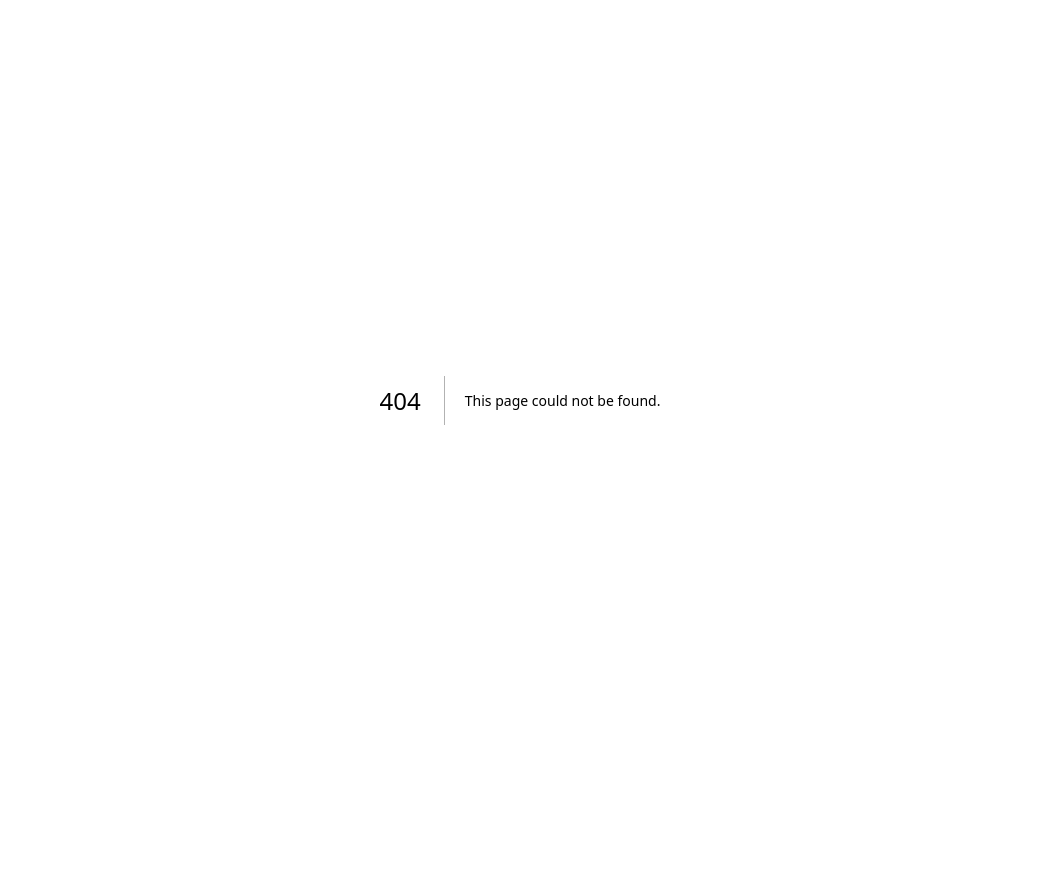
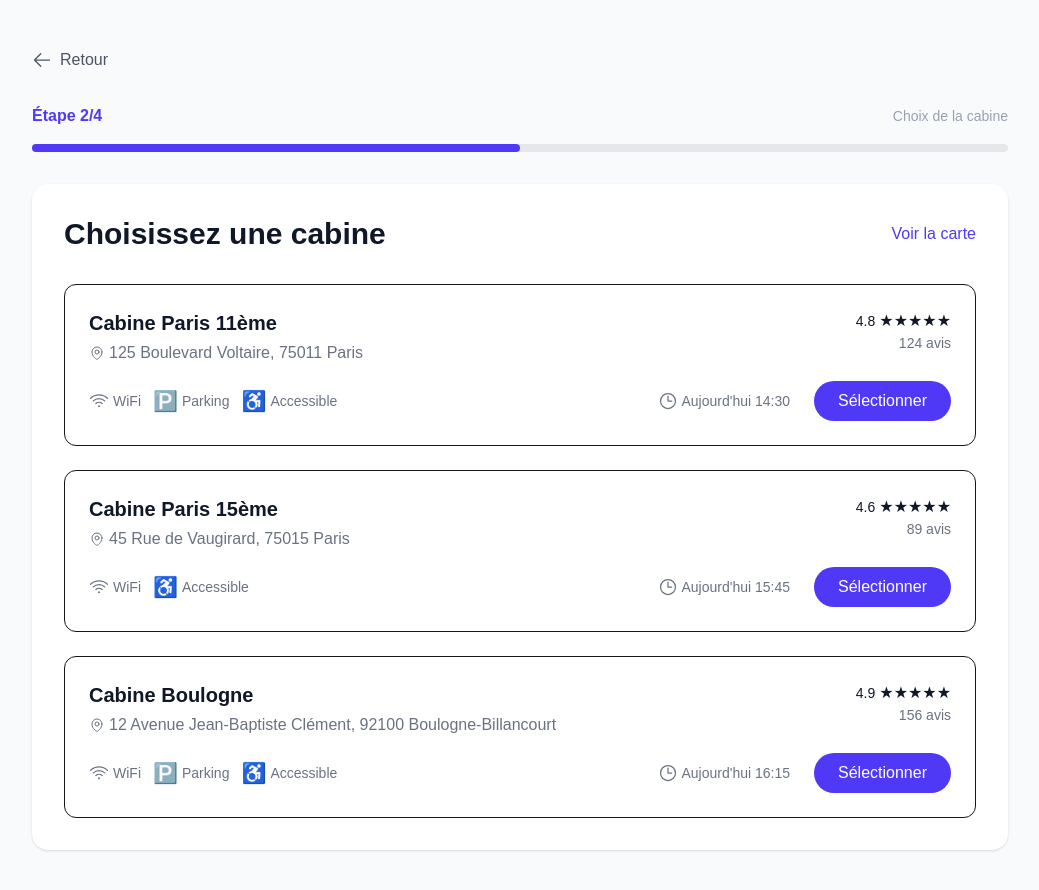
Before and after one commit to n4thans/Proxima, a Next.js app: page /consultation/booths in a window 1280 px wide. Before the commit this address had no page. Shown: the top 890 px of the page, without its empty margins (120-1159 px from the left). Before the commit the page ends 800 px from the top, so only its background shows below. Built offline with nearby package versions, Linux system fonts and the light colour scheme.

Commit message:
Add booth selection and schedule pages

```diff
--- /dev/null
+++ b/src/app/consultation/booths/[id]/schedule/page.tsx
@@ -0,0 +1,100 @@
+import { ArrowLeftIcon } from '@heroicons/react/24/outline';
+import Link from 'next/link';
+
+// Helper function to generate time slots
+const generateTimeSlots = () => {
+  const slots = [];
+  for (let hour = 9; hour <= 18; hour++) {
+    for (let minute of ['00', '30']) {
+      if (hour === 18 && minute === '30') continue;
+      slots.push(`${hour}:${minute}`);
+    }
+  }
+  return slots;
+};
+
+export default function SchedulePage({ params }: { params: { id: string } }) {
+  const timeSlots = generateTimeSlots();
+  const today = new Date();
+
+  // Generate next 7 days
+  const dates = Array.from({ length: 7 }, (_, i) => {
+    const date = new Date();
+    date.setDate(today.getDate() + i);
+    return date;
+  });
+
+  return (
+    <main className="min-h-screen bg-gray-50 py-12">
+      <div className="container mx-auto px-6 max-w-4xl">
+        {/* Back button */}
+        <Link
+          href="/consultation/booths"
+          className="inline-flex items-center text-gray-600 hover:text-gray-900 mb-8"
+        >
+          <ArrowLeftIcon className="w-5 h-5 mr-2" />
+          Retour
+        </Link>
+
+        {/* Progress indicator */}
+        <div className="mb-8">
+          <div className="flex items-center justify-between mb-4">
+            <span className="text-indigo-600 font-semibold">Étape 3/4</span>
+            <span className="text-gray-400 text-sm">Choix de l'horaire</span>
+          </div>
+          <div className="h-2 bg-gray-200 rounded-full">
+            <div className="h-2 bg-indigo-600 rounded-full w-3/4"></div>
+          </div>
+        </div>
+
+        {/* Main content */}
+        <div className="bg-white rounded-2xl shadow-sm p-8">
+          <h1 className="text-3xl font-bold text-gray-900 mb-8">
+            Sélectionnez un horaire
+          </h1>
+
+          {/* Date selection */}
+          <div className="flex gap-4 overflow-x-auto pb-4 mb-8">
+            {dates.map((date, index) => (
+              <button
+                key={index}
+                className={`flex-shrink-0 p-4 rounded-xl border-2 ${
+                  index === 0 ? 'border-indigo-600 bg-indigo-50' : 'border-gray-200 hover:border-indigo-600'
+                }`}
+              >
+                <p className="text-sm text-gray-500 mb-1">
+                  {date.toLocaleDateString('fr-FR', { weekday: 'short' })}
+                </p>
+                <p className="text-lg font-semibold">
+                  {date.toLocaleDateString('fr-FR', { day: 'numeric', month: 'short' })}
+                </p>
+              </button>
+            ))}
+          </div>
+
+          {/* Time slots grid */}
+          <div className="grid grid-cols-3 sm:grid-cols-4 md:grid-cols-5 gap-4">
+            {timeSlots.map((slot, index) => (
+              <button
+                key={index}
+                className="p-3 rounded-xl border-2 border-gray-200 hover:border-indigo-600 transition-colors"
+              >
+                {slot}
+              </button>
+            ))}
+          </div>
+
+          {/* Continue button */}
+          <div className="mt-8">
+            <Link
+              href="/consultation/doctor"
+              className="w-full bg-indigo-600 text-white py-3 px-6 rounded-full font-semibold hover:bg-indigo-700 transition-colors flex items-center justify-center"
+            >
+              Continuer
+            </Link>
+          </div>
+        </div>
+      </div>
+    </main>
+  );
+}
--- /dev/null
+++ b/src/app/consultation/booths/page.tsx
@@ -0,0 +1,145 @@
+import { ArrowLeftIcon, WifiIcon, MapPinIcon, ClockIcon, CheckCircleIcon } from '@heroicons/react/24/outline';
+import Link from 'next/link';
+
+const booths = [
+  {
+    id: 1,
+    name: "Cabine Paris 11ème",
+    address: "125 Boulevard Voltaire",
+    city: "Paris",
+    postalCode: "75011",
+    distance: "1.2",
+    rating: 4.8,
+    reviews: 124,
+    nextSlot: "Aujourd'hui 14:30",
+    features: ["wifi", "parking", "handicap"],
+  },
+  {
+    id: 2,
+    name: "Cabine Paris 15ème",
+    address: "45 Rue de Vaugirard",
+    city: "Paris",
+    postalCode: "75015",
+    distance: "2.5",
+    rating: 4.6,
+    reviews: 89,
+    nextSlot: "Aujourd'hui 15:45",
+    features: ["wifi", "handicap"],
+  },
+  {
+    id: 3,
+    name: "Cabine Boulogne",
+    address: "12 Avenue Jean-Baptiste Clément",
+    city: "Boulogne-Billancourt",
+    postalCode: "92100",
+    distance: "3.8",
+    rating: 4.9,
+    reviews: 156,
+    nextSlot: "Aujourd'hui 16:15",
+    features: ["wifi", "parking", "handicap"],
+  }
+];
+
+export default function BoothsPage() {
+  return (
+    <main className="min-h-screen bg-gray-50 py-12">
+      <div className="container mx-auto px-6 max-w-5xl">
+        {/* Back button */}
+        <Link
+          href="/consultation"
+          className="inline-flex items-center text-gray-600 hover:text-gray-900 mb-8"
+        >
+          <ArrowLeftIcon className="w-5 h-5 mr-2" />
+          Retour
+        </Link>
+
+        {/* Progress indicator */}
+        <div className="mb-8">
+          <div className="flex items-center justify-between mb-4">
+            <span className="text-indigo-600 font-semibold">Étape 2/4</span>
+            <span className="text-gray-400 text-sm">Choix de la cabine</span>
+          </div>
+          <div className="h-2 bg-gray-200 rounded-full">
+            <div className="h-2 bg-indigo-600 rounded-full w-2/4"></div>
+          </div>
+        </div>
+
+        {/* Main content */}
+        <div className="bg-white rounded-2xl shadow-sm p-8">
+          <div className="flex justify-between items-center mb-8">
+            <h1 className="text-3xl font-bold text-gray-900">
+              Choisissez une cabine
+            </h1>
+            <button className="text-indigo-600 hover:text-indigo-700 font-medium">
+              Voir la carte
+            </button>
+          </div>
+
+          {/* Booths list */}
+          <div className="space-y-6">
+            {booths.map((booth) => (
+              <div
+                key={booth.id}
+                className="border rounded-xl p-6 hover:border-indigo-600 transition-colors cursor-pointer"
+              >
+                <div className="flex justify-between items-start mb-4">
+                  <div>
+                    <h3 className="text-xl font-semibold text-gray-900 mb-1">
+                      {booth.name}
+                    </h3>
+                    <p className="text-gray-500 flex items-center">
+                      <MapPinIcon className="w-4 h-4 mr-1" />
+                      {booth.address}, {booth.postalCode} {booth.city}
+                    </p>
+                  </div>
+                  <div className="text-right">
+                    <div className="flex items-center text-gray-900 font-medium">
+                      <span className="text-sm mr-1">{booth.rating}</span>
+                      {"★".repeat(Math.round(booth.rating))}
+                    </div>
+                    <p className="text-gray-500 text-sm">{booth.reviews} avis</p>
+                  </div>
+                </div>
+
+                <div className="flex items-center justify-between">
+                  <div className="flex gap-3">
+                    {booth.features.includes('wifi') && (
+                      <div className="flex items-center text-gray-500">
+                        <WifiIcon className="w-5 h-5 mr-1" />
+                        <span className="text-sm">WiFi</span>
+                      </div>
+                    )}
+                    {booth.features.includes('parking') && (
+                      <div className="flex items-center text-gray-500">
+                        <span className="text-xl mr-1">🅿️</span>
+                        <span className="text-sm">Parking</span>
+                      </div>
+                    )}
+                    {booth.features.includes('handicap') && (
+                      <div className="flex items-center text-gray-500">
+                        <span className="text-xl mr-1">♿️</span>
+                        <span className="text-sm">Accessible</span>
+                      </div>
+                    )}
+                  </div>
+                  <div className="flex items-center gap-6">
+                    <div className="flex items-center text-gray-500">
+                      <ClockIcon className="w-5 h-5 mr-1" />
+                      <span className="text-sm">{booth.nextSlot}</span>
+                    </div>
+                    <Link
+                      href={`/consultation/booths/${booth.id}/schedule`}
+                      className="bg-indigo-600 text-white px-6 py-2 rounded-full font-medium hover:bg-indigo-700 transition-colors inline-flex items-center"
+                    >
+                      Sélectionner
+                    </Link>
+                  </div>
+                </div>
+              </div>
+            ))}
+          </div>
+        </div>
+      </div>
+    </main>
+  );
+}
```
